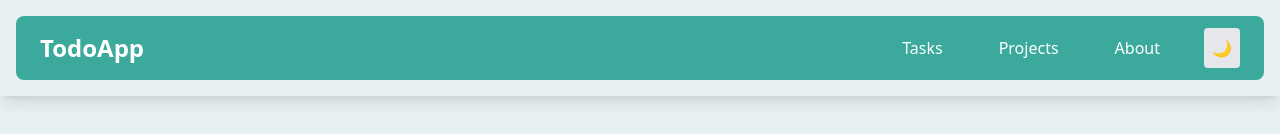
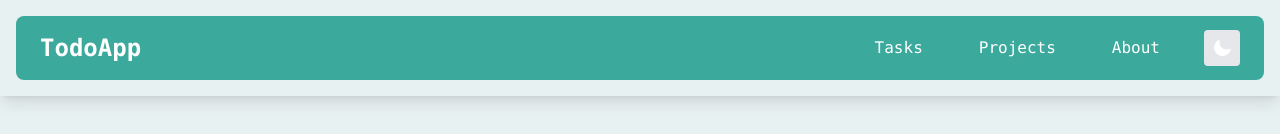
Before and after one commit to davshikhar/Todo-Project, a React (Vite) app in the folder Todo-frontend/: page / in a window 1280 px wide. Shown: the top 134 px of the page. Built offline with nearby package versions, Linux system fonts and the light colour scheme.

Commit message:
Changed the icons

```diff
--- a/Todo-frontend/src/Components/Navbar.tsx
+++ b/Todo-frontend/src/Components/Navbar.tsx
@@ -2,18 +2,18 @@ import { useState } from "react";
 
 interface NavbarProps {
   // You can define props here if needed
-  dark:boolean;
+  dark: boolean;
   setDark: (dark: boolean) => void;
 }
 
-const Navbar = (props:NavbarProps) => {
+const Navbar = (props: NavbarProps) => {
   const [open, setOpen] = useState(false);
 
   return (
     // <nav className="bg-blue-700 broder rounded-lg text-white px-6 py-3 flex items-center justify-between">
     <nav className="bg-[#3BA99C] broder rounded-lg text-white px-6 py-3 flex items-center justify-between">
       {/* Logo */}
-      <div className="text-2xl font-bold">TodoApp</div>
+      <div className="text-2xl font-bold font-mono">TodoApp</div>
 
       {/* Hamburger Button (Mobile) */}
       <button
@@ -27,14 +27,13 @@ const Navbar = (props:NavbarProps) => {
 
       {/* Links */}
       <ul
-        className={`${
-          open ? "flex" : "hidden"
+        className={`${open ? "flex" : "hidden"
           } absolute md:static top-14 right-0 md:flex flex-col md:flex-row items-start md:items-center gap-4 md:gap-8 bg-gray-800 md:bg-transparent w-48 md:w-auto p-4 md:p-0`}
       >
         <li>
           <a
             href="#tasks"
-            className="hover:bg-gray-700 md:hover:bg-transparent md:hover:underline rounded px-3 py-2 block"
+            className="font-mono hover:bg-gray-700 md:hover:bg-transparent md:hover:underline rounded px-3 py-2 block"
           >
             Tasks
           </a>
@@ -42,7 +41,7 @@ const Navbar = (props:NavbarProps) => {
         <li>
           <a
             href="#projects"
-            className="hover:bg-gray-700 md:hover:bg-transparent md:hover:underline rounded px-3 py-2 block"
+            className="font-mono hover:bg-gray-700 md:hover:bg-transparent md:hover:underline rounded px-3 py-2 block"
           >
             Projects
           </a>
@@ -50,7 +49,7 @@ const Navbar = (props:NavbarProps) => {
         <li>
           <a
             href="#about"
-            className="hover:bg-gray-700 md:hover:bg-transparent md:hover:underline rounded px-3 py-2 block"
+            className="font-mono hover:bg-gray-700 md:hover:bg-transparent md:hover:underline rounded px-3 py-2 block"
           >
             About
           </a>
@@ -61,7 +60,13 @@ const Navbar = (props:NavbarProps) => {
               className="p-2 rounded-sm bg-gray-200 dark:bg-gray-700 hover:opacity-80 cursor-pointer"
               onClick={() => props.setDark(!props.dark)}
             >
-          {props.dark ? "🌞" : "🌙"}
+              {props.dark ? (<svg xmlns="http://www.w3.org/2000/svg" viewBox="0 0 20 20" fill="currentColor" class="size-5">
+                <path d="M10 2a.75.75 0 0 1 .75.75v1.5a.75.75 0 0 1-1.5 0v-1.5A.75.75 0 0 1 10 2ZM10 15a.75.75 0 0 1 .75.75v1.5a.75.75 0 0 1-1.5 0v-1.5A.75.75 0 0 1 10 15ZM10 7a3 3 0 1 0 0 6 3 3 0 0 0 0-6ZM15.657 5.404a.75.75 0 1 0-1.06-1.06l-1.061 1.06a.75.75 0 0 0 1.06 1.06l1.06-1.06ZM6.464 14.596a.75.75 0 1 0-1.06-1.06l-1.06 1.06a.75.75 0 0 0 1.06 1.06l1.06-1.06ZM18 10a.75.75 0 0 1-.75.75h-1.5a.75.75 0 0 1 0-1.5h1.5A.75.75 0 0 1 18 10ZM5 10a.75.75 0 0 1-.75.75h-1.5a.75.75 0 0 1 0-1.5h1.5A.75.75 0 0 1 5 10ZM14.596 15.657a.75.75 0 0 0 1.06-1.06l-1.06-1.061a.75.75 0 1 0-1.06 1.06l1.06 1.06ZM5.404 6.464a.75.75 0 0 0 1.06-1.06l-1.06-1.06a.75.75 0 1 0-1.061 1.06l1.06 1.06Z" />
+              </svg>
+              ) : (<svg xmlns="http://www.w3.org/2000/svg" viewBox="0 0 20 20" fill="currentColor" class="size-5">
+                <path fill-rule="evenodd" d="M7.455 2.004a.75.75 0 0 1 .26.77 7 7 0 0 0 9.958 7.967.75.75 0 0 1 1.067.853A8.5 8.5 0 1 1 6.647 1.921a.75.75 0 0 1 .808.083Z" clip-rule="evenodd" />
+              </svg>
+              )}
             </button>
           </div>
         </li>
--- /dev/null
+++ b/Todo-frontend/src/sun.tsx
@@ -0,0 +1,9 @@
+export const sun = () => {
+    return (
+        <div>
+            <svg xmlns="http://www.w3.org/2000/svg" fill="none" viewBox="0 0 24 24" stroke-width="1.5" stroke="currentColor" className="size-6">
+                <path stroke-linecap="round" stroke-linejoin="round" d="M12 3v2.25m6.364.386-1.591 1.591M21 12h-2.25m-.386 6.364-1.591-1.591M12 18.75V21m-4.773-4.227-1.591 1.591M5.25 12H3m4.227-4.773L5.636 5.636M15.75 12a3.75 3.75 0 1 1-7.5 0 3.75 3.75 0 0 1 7.5 0Z" />
+            </svg>
+        </div>
+    )
+}
```
Lines whose indentation alone changed are shown as unchanged.
